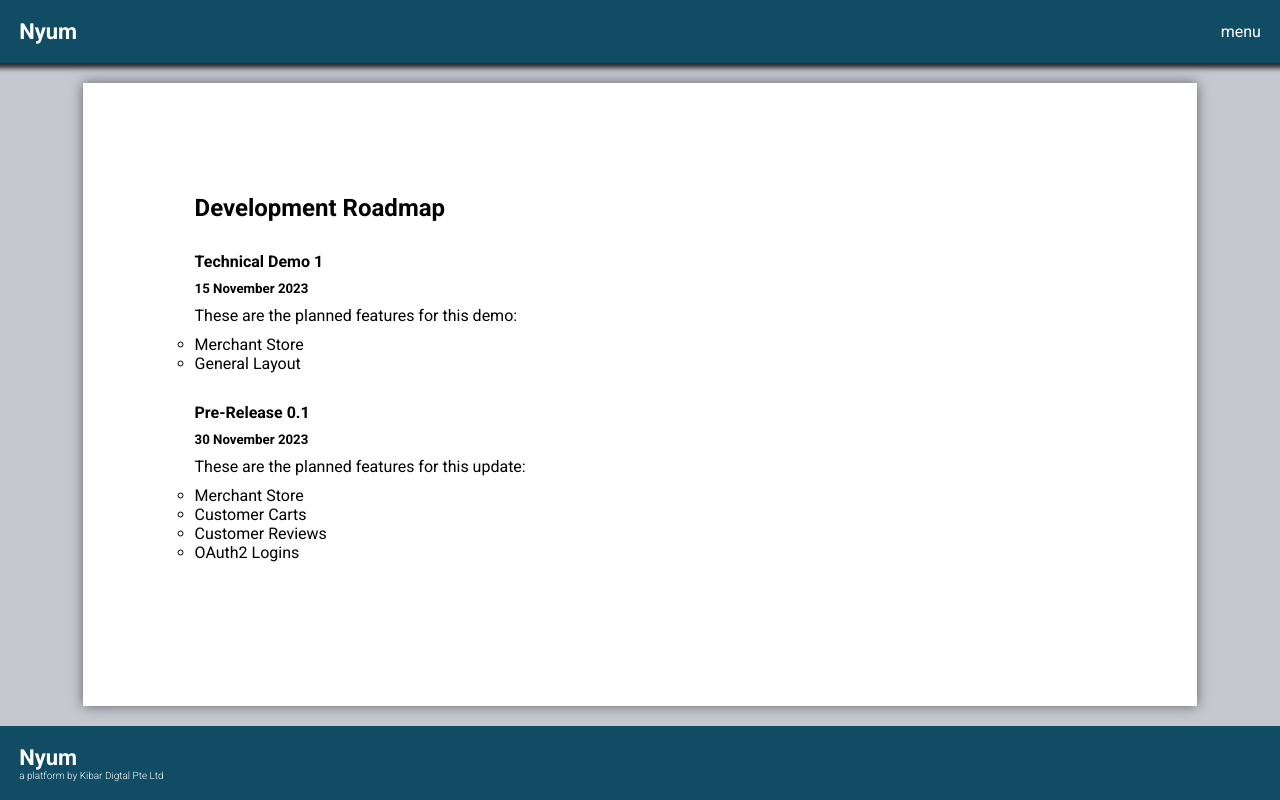
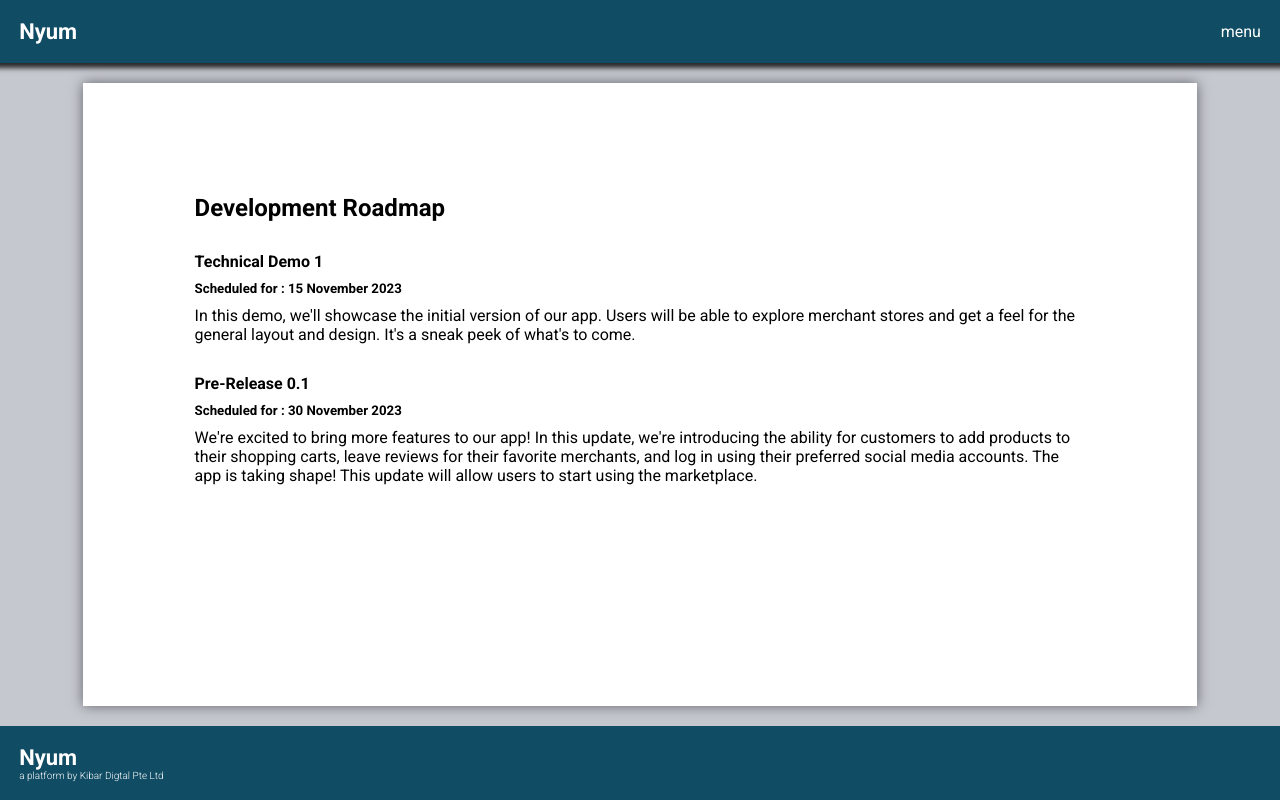
Before and after one commit to Khairul-Ikhwan/nyum, a React (Vite) app: page /development-roadmap in a window 1280 px wide. Built offline with nearby package versions, Linux system fonts and the light colour scheme; the HTML template or start-up script is replaced by a standard one.

Commit message:
Update Nav

```diff
--- a/src/components/navigation/Navigation.jsx
+++ b/src/components/navigation/Navigation.jsx
@@ -10,9 +10,9 @@ export default function Navigation() {
         <li>FAQ</li>
         <li>About Us</li>
         <li>Contact Us</li>
-        <Link to="/development-roadmap">
+        {/* <Link to="/development-roadmap">
           <li>Development Roadmap</li>
-        </Link>
+        </Link> */}
       </ul>
       {/* <div className="sub-menu">
         <p>Settings</p>
--- a/src/pages/devRoadmap/devRoadmap.jsx
+++ b/src/pages/devRoadmap/devRoadmap.jsx
@@ -20,13 +20,12 @@ export default function DevRoadmap() {
           className="dev-list"
         >
           <h4>Technical Demo 1</h4>
-          <h5>15 November 2023</h5>
-          <p>These are the planned features for this demo:</p>
+          <h5>Scheduled for : 15 November 2023</h5>
           <p>
-            <ul>
-              <li>Merchant Store</li>
-              <li>General Layout</li>
-            </ul>
+            In this demo, we&apos;ll showcase the initial version of our app.
+            Users will be able to explore merchant stores and get a feel for the
+            general layout and design. It&apos;s a sneak peek of what&apos;s to
+            come.
           </p>
         </section>
 
@@ -35,15 +34,14 @@ export default function DevRoadmap() {
           className="dev-list"
         >
           <h4>Pre-Release 0.1</h4>
-          <h5>30 November 2023</h5>
-          <p>These are the planned features for this update: </p>
+          <h5>Scheduled for : 30 November 2023</h5>
           <p>
-            <ul>
-              <li>Merchant Store</li>
-              <li>Customer Carts</li>
-              <li>Customer Reviews</li>
-              <li>OAuth2 Logins</li>
-            </ul>
+            We&apos;re excited to bring more features to our app! In this
+            update, we&apos;re introducing the ability for customers to add
+            products to their shopping carts, leave reviews for their favorite
+            merchants, and log in using their preferred social media accounts.
+            The app is taking shape! This update will allow users to start using
+            the marketplace.
           </p>
         </section>
       </SectionContainer>
```
